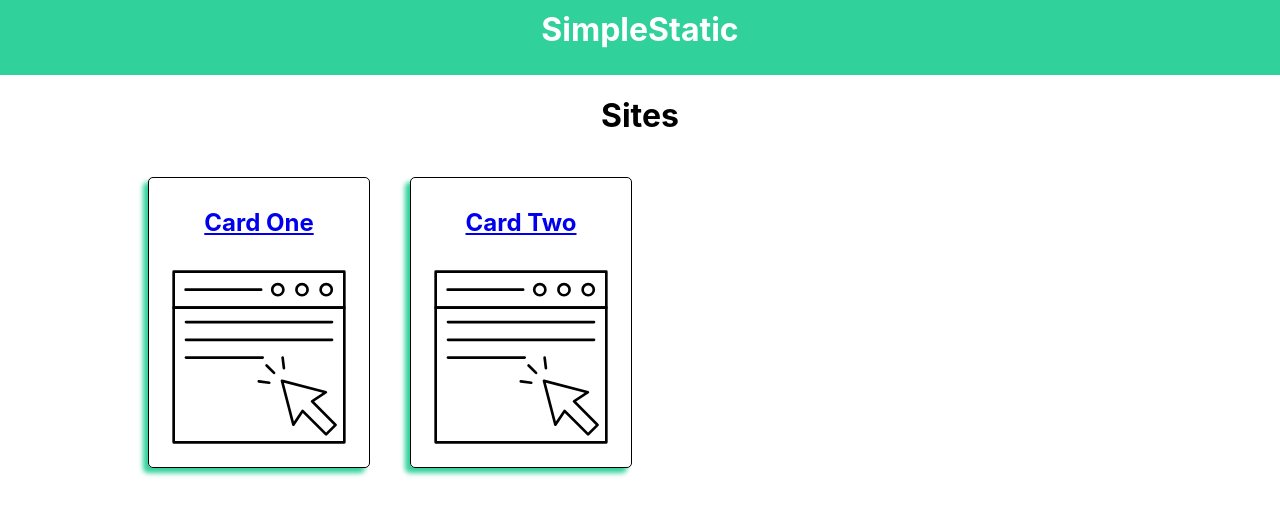
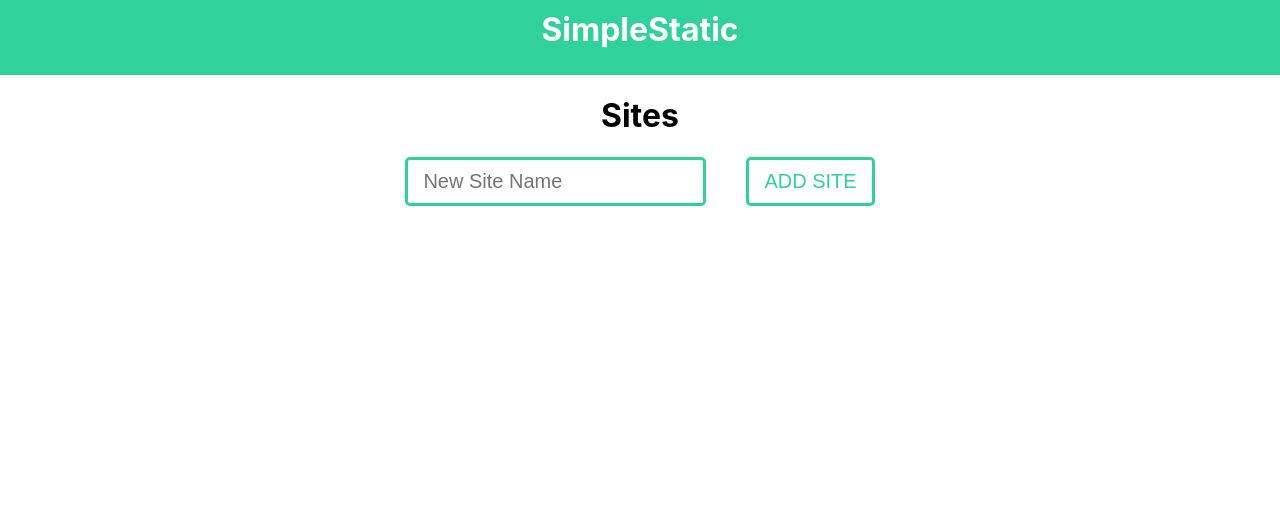
Before and after one commit to awoerz/SimpleStatic, a React (Create React App) app: page / in a window 1280 px wide. Shown: the top 516 px of the page. Built offline with nearby package versions, Linux system fonts and the light colour scheme.

Commit message:
Adding and Deleting Site Cards Functioning Deleted Button component that is not being used. Updates To CardPalette Component. Name may be changed later.

```diff
--- a/public/index.html
+++ b/public/index.html
@@ -9,7 +9,9 @@
       name="description"
       content="Web site created using create-react-app"
     />
-    <link rel="apple-touch-icon" href="%PUBLIC_URL%/logo192.png" />
+    <!--
+    <link rel="apple-touch-icon" href="" />
+    -->
     <!--
       manifest.json provides metadata used when your web app is installed on a
       user's mobile device or desktop. See https://developers.google.com/web/fundamentals/web-app-manifest/
--- a/src/App.js
+++ b/src/App.js
@@ -1,9 +1,7 @@
 import React from 'react';
 import Header from './Components/Header/Header';
-import Button from './Components/Button/Button';
 import CardPalette from './Components/CardPalette/CardPalette';
-import './Global.css'
-import Card from './Components/Card/Card';
+import './Global.css';
 
 function App() {
   return (
--- a/src/Components/Button/Button.js
+++ /dev/null
@@ -1,16 +0,0 @@
-import React from 'react';
-
-function Button(props) {
-  const handleClick = (e) => {
-    e.preventDefault();
-    alert('I really hope this works');
-  }
-  return (
-    <>
-      <label>{props.label}</label>
-      <button onClick={handleClick}>{props.placeholder ? props.placeholder : 'button'}</button>
-    </>
-  )
-}
-
-export default Button;
--- a/src/Components/Card/Card.css
+++ b/src/Components/Card/Card.css
@@ -16,3 +16,36 @@
   top: -10px;
   box-shadow: -15px 15px 5px #31d19c;
 }
+
+.trash-can-container {
+  border: 0px;
+  height: fit-content;
+  width: 100%;
+  padding: 0;
+  margin: 0;
+  display: flex;
+  justify-content: flex-end;
+  align-items: flex-end;
+}
+
+.trash-can-container:hover {
+  background-color: none;
+  background: none;
+}
+
+.trash-can-image {
+  border: 2px white;
+  height: 35px;
+  width: 35px;
+  padding: 5px;
+  margin: 0;
+}
+
+h2 {
+  margin: 0;
+}
+
+.trash-can-image:hover {
+  background: #31d19c;
+  border-radius: 5px;
+}
--- a/src/Components/Card/Card.js
+++ b/src/Components/Card/Card.js
@@ -1,6 +1,7 @@
 import React from 'react'
 import './Card.css'
-import webSVG from '../../Images/web-browser.svg'
+import webSVG from '../../Images/web-browser.svg';
+import trashCan from '../../Images/trash-can.svg';
 import {
     BrowserRouter as Router,
     Switch,
@@ -9,12 +10,20 @@ import {
 } from 'react-router-dom';
 
 export default function Card(props) {
+
+    const remove = (passedId) => {
+        props.removeFunction(passedId)
+    }
+
     return (
-        <Link to='/'>
-            <div className='card-container' id="card">
-                <h2>{props.title ? props.title : 'Enter Title'}</h2>
-                <img src={webSVG} />
-            </div>
-        </Link>
+        <>
+        <div className='card-container' id={props.id}>
+            <button onClick={() => {remove(props.id)}} className="trash-can-container">
+                <img className="trash-can-image" src={trashCan} />
+            </button>
+            <h2>{props.title ? props.title : 'Enter Title'}</h2>
+            <img src={webSVG} />
+        </div>
+        </>
     )
 }
--- a/src/Components/CardPalette/CardPalette.css
+++ b/src/Components/CardPalette/CardPalette.css
@@ -7,3 +7,46 @@
   padding: 10px;
   transition: all ease 0.5s;
 }
+
+input {
+  width: fit-content;
+  height: 100%;
+  margin: 0 20px;
+  padding: 10px 15px;
+  font-size: 20px;
+  font-weight: 500;
+  color: black;
+  background-color: white;
+  background: white;
+  border: 3px solid #31d19c;
+  border-radius: 5px;
+}
+
+button {
+  width: fit-content;
+  height: fit-content;
+  margin: 0 20px;
+  padding: 10px 15px;
+  font-size: 20px;
+  font-weight: 500;
+  text-transform: uppercase;
+  color: #31d19c;
+  background-color: white;
+  background: white;
+  border: 3px solid #31d19c;
+  border-radius: 5px;
+}
+
+button:hover {
+  color: white;
+  background: #31d19c;
+  background-color: #31d19c;
+}
+
+button:focus {
+  top: 5px;
+}
+
+li {
+  list-style: none;
+}
--- a/src/Components/CardPalette/CardPalette.js
+++ b/src/Components/CardPalette/CardPalette.js
@@ -1,27 +1,62 @@
-import React from 'react';
+import React, {useState, useRef} from 'react';
 import Card from '../Card/Card';
 import './CardPalette.css';
-import {
-    BrowserRouter as Router,
-    Switch,
-    Route,
-    Link
-} from 'react-router-dom';
+import webSVG from '../../Images/web-browser.svg'
 
-export default function CardPalette() {
+function CardPalette() {
+
+    const [cards, setCards] = useState([]);
+    const [id, setId] = useState(1);
+    const inputRef = useRef(null);
+    const testInput = useRef(null);
+
+    const addCard = () => {
+        const card = {
+            id: id,
+            name: inputRef.current.value,
+            pic: webSVG
+        }
+
+        const cardArray = [...cards, card];
+        setCards(cardArray);
+
+        const updatedId = id + 1;
+        setId(updatedId);
+
+        inputRef.current.value = null;
+    }
+
+    const removeCard = (passedId) => {
+        const currentCardArray = [...cards];
+        const newArray = currentCardArray.filter(card => card.id != passedId);
+        setCards(newArray)
+    }
+
     return (
         <>
-        <Router>
-        <h1>Sites</h1>
-        <div className='card-palette-container'>
-            <Route path='/'>
-                <Card title='Card One' />
-            </Route>
-            <Route path='/'>
-                <Card title='Card Two' />
-            </Route>
-        </div>
-        </Router>
+            <h1>Sites</h1>
+            <div>
+                <input ref={inputRef} type="text" placeholder="New Site Name"/>
+                <button onClick={addCard} >Add Site</button>
+            </div>
+            <br></br>
+            {/*
+            <div>
+                <input ref={testInput} type="number" />
+                <button onClick={() => {removeCard(testInput.current.value)} }> Remove Site</button>
+            </div>
+            */}
+            <div className='card-palette-container'>
+                {Object.keys(cards).map((key) => {
+                    return (
+                        <li key={cards[key].id} >
+                        <Card title={cards[key].name} id={cards[key].id} removeFunction={removeCard}/>
+                        </li>
+                    )
+                })}
+            </div>
         </>
     )
 }
+
+export default CardPalette;
```
Also changed, not shown: src/Images/trash-can.svg (added).
